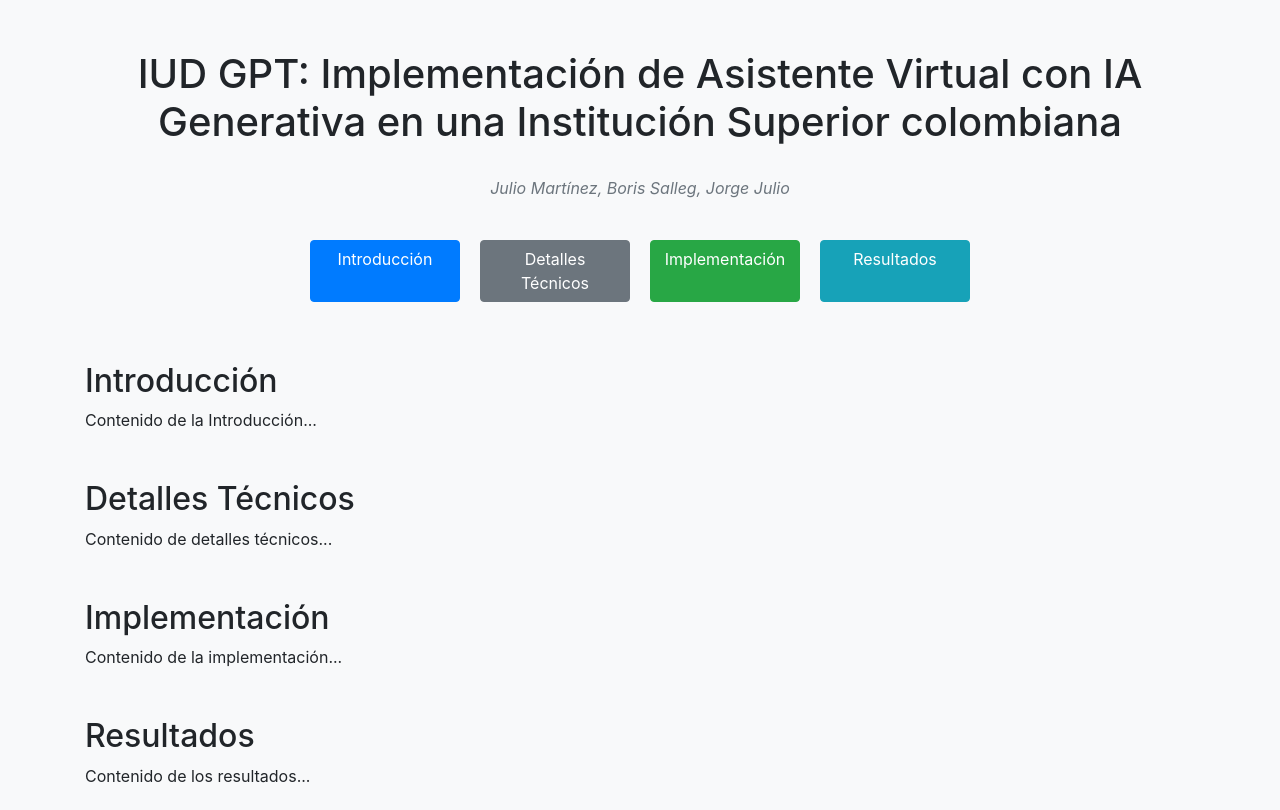
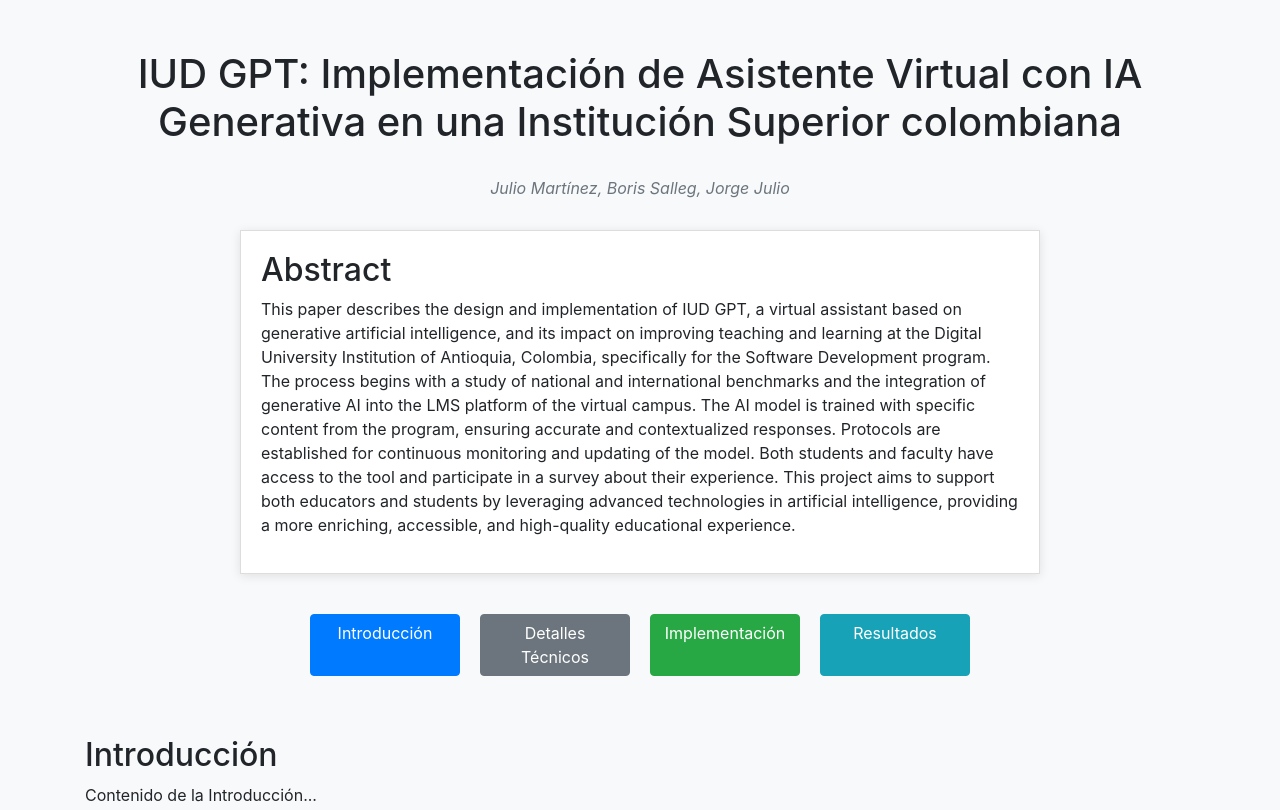
Before and after one commit to jorgejciud/iud-gpt-doc, a plain HTML site: page index.html in a window 1280 px wide. Shown: the top 810 px of the page. Drawn offline with nearby package versions, Linux system fonts and the light colour scheme.

Commit message:
agregando abstract

```diff
--- a/index.html
+++ b/index.html
@@ -33,6 +33,17 @@
           font-style: italic;
           color: #6c757d;
         }
+
+        .abstract-section {
+        margin: 30px auto;
+        max-width: 800px;
+        }
+        .abstract-card {
+        padding: 20px;
+        background-color: #ffffff;
+        border: 1px solid #ddd;
+        box-shadow: 0 2px 10px rgba(0, 0, 0, 0.1);
+        }
       </style>
 
 </head>
@@ -43,6 +54,15 @@
         </div>
         <div class="autores">
             <p>Julio Martínez, Boris Salleg, Jorge Julio</p>
+        </div>
+
+        <div class="abstract-section">
+            <div class="abstract-card">
+                <h2>Abstract</h2>
+                <p>
+                    This paper describes the design and implementation of IUD GPT, a virtual assistant based on generative artificial intelligence, and its impact on improving teaching and learning at the Digital University Institution of Antioquia, Colombia, specifically for the Software Development program. The process begins with a study of national and international benchmarks and the integration of generative AI into the LMS platform of the virtual campus. The AI model is trained with specific content from the program, ensuring accurate and contextualized responses. Protocols are established for continuous monitoring and updating of the model. Both students and faculty have access to the tool and participate in a survey about their experience. This project aims to support both educators and students by leveraging advanced technologies in artificial intelligence, providing a more enriching, accessible, and high-quality educational experience.
+                </p>
+            </div>
         </div>
 
         <!-- Sección de botones para la navegación -->
```
